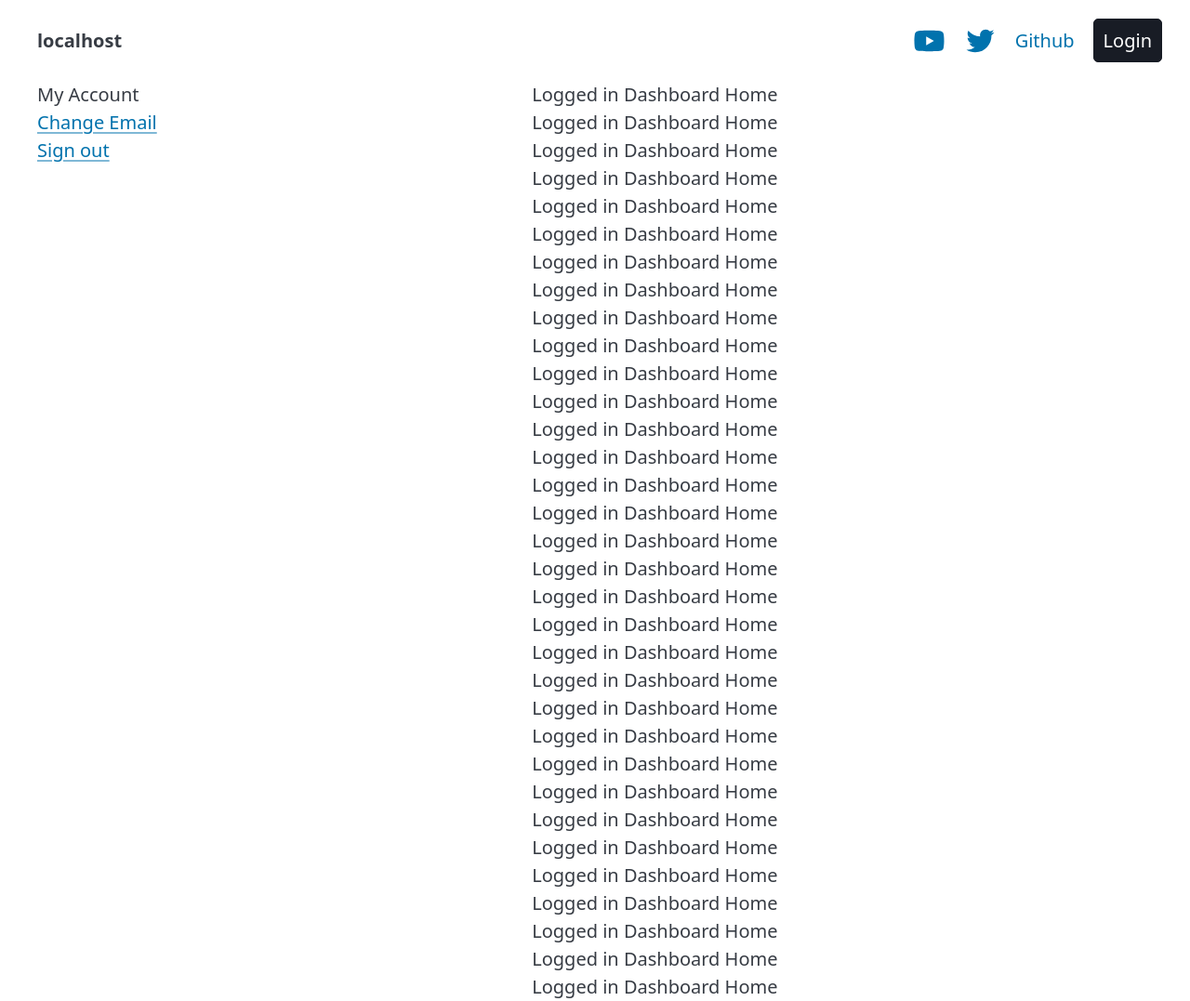
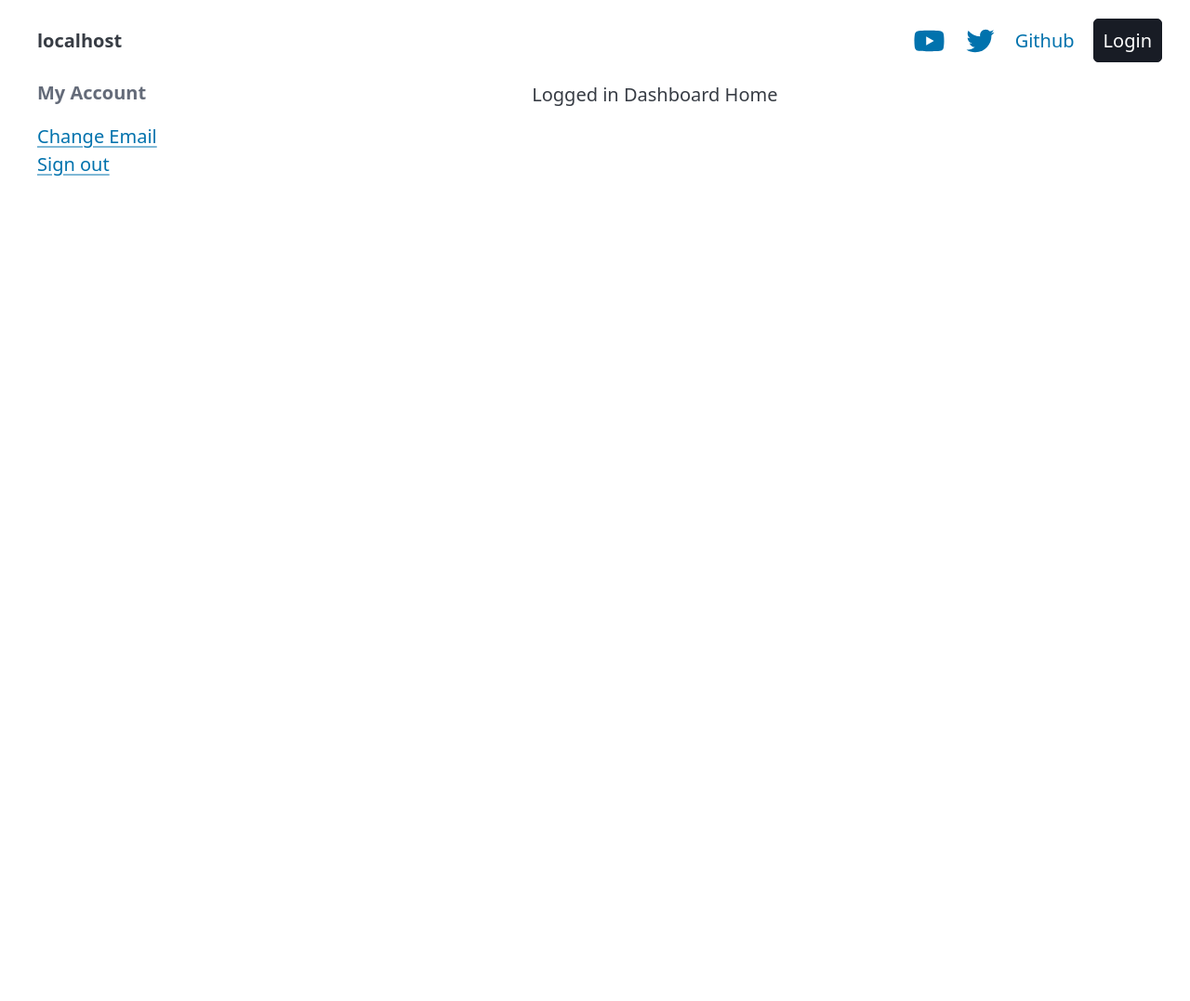
Before and after one commit to DareFail/AI-Video-Boilerplate-Pro, a Django app: template XXXXX_signedin/templates/XXXXX_signedin/signedin/index.html in a window 1280 px wide. Shown: the top 1077 px of the page at 93% size. After the commit the page ends 189 px from the top, so only its background shows below. Run offline with Django 4.2, Linux system fonts and the light colour scheme; the template is opened without the code that fills it, so the values that code supplies are empty; parts of the project's set-up code (start-up, migrations or seed data) failed here and were passed over.

Commit message:
design applied to pro

```diff
--- a/XXXXX_basic/templates/XXXXX_basic/shared/contact.html
+++ b/XXXXX_basic/templates/XXXXX_basic/shared/contact.html
@@ -1,7 +1,7 @@
 {% load static %}
 {% load form_tags %}
 {% if not isSignedUp %}
-    <div>Contact</div>
+    <h3>Contact</h3>
     <form id="emailForm" action="" method="post">
         {% csrf_token %}
         {% render_text_input form.email %}
--- a/XXXXX_basic/templates/XXXXX_basic/shared/contact_captcha.html
+++ b/XXXXX_basic/templates/XXXXX_basic/shared/contact_captcha.html
@@ -6,7 +6,7 @@
    }
 </script>
 {% if not isSignedUp %}
-    <div>Contact</div>
+    <h3>Contact</h3>
     <form id="emailForm" action="" method="post">
         {% csrf_token %}
         {% render_text_input form.email %}
--- a/XXXXX_basic/views/default.py
+++ b/XXXXX_basic/views/default.py
@@ -2,4 +2,5 @@ from ..utils import render_with_appname
 
 
 def home(request):
-    return render_with_appname(request, "index.html")
+    context = {}
+    return render_with_appname(request, "index.html", context=context)
--- a/XXXXX_signedin/templates/XXXXX_signedin/index.html
+++ b/XXXXX_signedin/templates/XXXXX_signedin/index.html
@@ -14,6 +14,8 @@
             <h1>Signedin Template</h1>
 
             <div>Front Page</div>
+            {% include "./shared/contact.html" %}
+            {% include "./shared/contact_captcha.html" %}
           </div>
 
           {% include "./shared/footer.html" %}
--- a/XXXXX_signedin/templates/XXXXX_signedin/shared/contact.html
+++ b/XXXXX_signedin/templates/XXXXX_signedin/shared/contact.html
@@ -1,7 +1,7 @@
 {% load static %}
 {% load form_tags %}
 {% if not isSignedUp %}
-    <div>Contact</div>
+    <h3>Contact</h3>
     <form id="emailForm" action="" method="post">
         {% csrf_token %}
         {% render_text_input form.email %}
--- a/XXXXX_signedin/templates/XXXXX_signedin/shared/contact_captcha.html
+++ b/XXXXX_signedin/templates/XXXXX_signedin/shared/contact_captcha.html
@@ -6,7 +6,7 @@
    }
 </script>
 {% if not isSignedUp %}
-    <div>Contact</div>
+    <h3>Contact</h3>
     <form id="emailForm" action="" method="post">
         {% csrf_token %}
         {% render_text_input form.email %}
--- a/XXXXX_signedin/templates/XXXXX_signedin/signedin/index.html
+++ b/XXXXX_signedin/templates/XXXXX_signedin/signedin/index.html
@@ -15,68 +15,6 @@
                 <div id="leftNav">{% include "./shared/side_nav.html" %}</div>
                 <div id="dashboardContent">
                     Logged in Dashboard Home
-
-
-                <div>Logged in Dashboard Home</div>
-                <div>Logged in Dashboard Home</div>
-                <div>Logged in Dashboard Home</div>
-                <div>Logged in Dashboard Home</div>
-                <div>Logged in Dashboard Home</div>
-                <div>Logged in Dashboard Home</div>
-
-                <div>Logged in Dashboard Home</div>
-                <div>Logged in Dashboard Home</div>
-                <div>Logged in Dashboard Home</div>
-                <div>Logged in Dashboard Home</div>
-                <div>Logged in Dashboard Home</div>
-                <div>Logged in Dashboard Home</div>
-                <div>Logged in Dashboard Home</div>
-
-                <div>Logged in Dashboard Home</div>
-
-                <div>Logged in Dashboard Home</div>
-                <div>Logged in Dashboard Home</div>
-
-                <div>Logged in Dashboard Home</div>
-                <div>Logged in Dashboard Home</div>
-                <div>Logged in Dashboard Home</div>
-                <div>Logged in Dashboard Home</div>
-                <div>Logged in Dashboard Home</div>
-                <div>Logged in Dashboard Home</div>
-
-                <div>Logged in Dashboard Home</div>
-                <div>Logged in Dashboard Home</div>
-                <div>Logged in Dashboard Home</div>
-                <div>Logged in Dashboard Home</div>
-                <div>Logged in Dashboard Home</div>
-                <div>Logged in Dashboard Home</div>
-                <div>Logged in Dashboard Home</div>
-
-                <div>Logged in Dashboard Home</div>
-
-                <div>Logged in Dashboard Home</div>
-                <div>Logged in Dashboard Home</div>
-
-                <div>Logged in Dashboard Home</div>
-                <div>Logged in Dashboard Home</div>
-                <div>Logged in Dashboard Home</div>
-                <div>Logged in Dashboard Home</div>
-                <div>Logged in Dashboard Home</div>
-                <div>Logged in Dashboard Home</div>
-
-                <div>Logged in Dashboard Home</div>
-                <div>Logged in Dashboard Home</div>
-                <div>Logged in Dashboard Home</div>
-                <div>Logged in Dashboard Home</div>
-                <div>Logged in Dashboard Home</div>
-                <div>Logged in Dashboard Home</div>
-                <div>Logged in Dashboard Home</div>
-
-                <div>Logged in Dashboard Home</div>
-
-                <div>Logged in Dashboard Home</div>
-                <div>Logged in Dashboard Home</div>
-
                 </div>
             </div>
         </div>
--- a/XXXXX_signedin/templates/XXXXX_signedin/signedin/shared/side_nav.html
+++ b/XXXXX_signedin/templates/XXXXX_signedin/signedin/shared/side_nav.html
@@ -1,7 +1,7 @@
 {% load group_tags %}
 <div>
 
-    <div>My Account</div>
+    <h6>My Account</h6>
     <div>
         <a href="{% url 'change_email' %}">
             Change Email
@@ -23,9 +23,11 @@
     </div>
 
     {% if user.is_superuser %}
-        <div>SuperAdmin</div>
-        <a href="{% url 'hijack' %}">
-            Impersonate
-        </a>
+        <h6 class="marginTop">SuperAdmin</h6>
+        <div>
+            <a href="{% url 'hijack' %}">
+                Impersonate
+            </a>
+        </div>
     {% endif %}
 </div>
--- a/XXXXX_signedin/views/default.py
+++ b/XXXXX_signedin/views/default.py
@@ -2,4 +2,5 @@ from ..utils import render_with_appname
 
 
 def home(request):
-    return render_with_appname(request, "index.html")
+    context = {}
+    return render_with_appname(request, "index.html", context=context)
--- a/XXXXX_websockets/templates/XXXXX_websockets/shared/contact.html
+++ b/XXXXX_websockets/templates/XXXXX_websockets/shared/contact.html
@@ -1,7 +1,7 @@
 {% load static %}
 {% load form_tags %}
 {% if not isSignedUp %}
-    <div>Contact</div>
+    <h3>Contact</h3>
     <form id="emailForm" action="" method="post">
         {% csrf_token %}
         {% render_text_input form.email %}
--- a/XXXXX_websockets/templates/XXXXX_websockets/shared/contact_captcha.html
+++ b/XXXXX_websockets/templates/XXXXX_websockets/shared/contact_captcha.html
@@ -6,7 +6,7 @@
    }
 </script>
 {% if not isSignedUp %}
-    <div>Contact</div>
+    <h3>Contact</h3>
     <form id="emailForm" action="" method="post">
         {% csrf_token %}
         {% render_text_input form.email %}
--- a/homepage/templates/homepage/shared/contact.html
+++ b/homepage/templates/homepage/shared/contact.html
@@ -1,7 +1,7 @@
 {% load static %}
 {% load form_tags %}
 {% if not isSignedUp %}
-    <div>Contact</div>
+    <h3>Contact</h3>
     <form id="emailForm" action="" method="post">
         {% csrf_token %}
         {% render_text_input form.email %}
--- a/homepage/templates/homepage/shared/contact_captcha.html
+++ b/homepage/templates/homepage/shared/contact_captcha.html
@@ -6,7 +6,7 @@
    }
 </script>
 {% if not isSignedUp %}
-    <div>Contact</div>
+    <h3>Contact</h3>
     <form id="emailForm" action="" method="post">
         {% csrf_token %}
         {% render_text_input form.email %}
--- a/homepage/views/default.py
+++ b/homepage/views/default.py
@@ -2,4 +2,5 @@ from ..utils import render_with_appname
 
 
 def home(request):
-    return render_with_appname(request, "index.html")
+    context = {}
+    return render_with_appname(request, "index.html", context=context)
--- a/rateloaf/templates/rateloaf/shared/contact.html
+++ b/rateloaf/templates/rateloaf/shared/contact.html
@@ -1,7 +1,7 @@
 {% load static %}
 {% load form_tags %}
 {% if not isSignedUp %}
-    <div>Contact</div>
+    <h3>Contact</h3>
     <form id="emailForm" action="" method="post">
         {% csrf_token %}
         {% render_text_input form.email %}
--- a/rateloaf/templates/rateloaf/shared/contact_captcha.html
+++ b/rateloaf/templates/rateloaf/shared/contact_captcha.html
@@ -6,7 +6,7 @@
    }
 </script>
 {% if not isSignedUp %}
-    <div>Contact</div>
+    <h3>Contact</h3>
     <form id="emailForm" action="" method="post">
         {% csrf_token %}
         {% render_text_input form.email %}
```
Also changed, not shown: XXXXX_websockets/views/default.py (+6 -2 lines).
